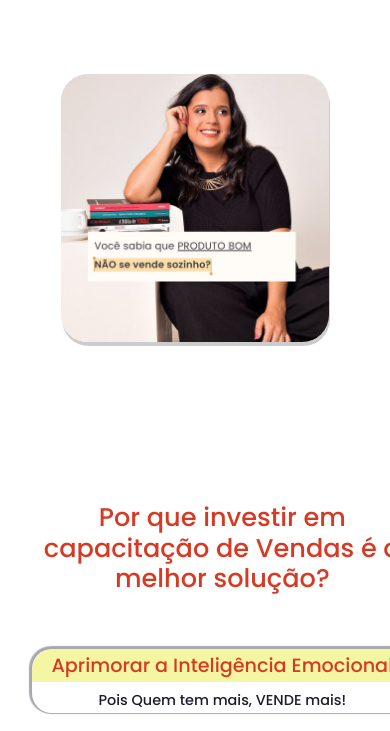
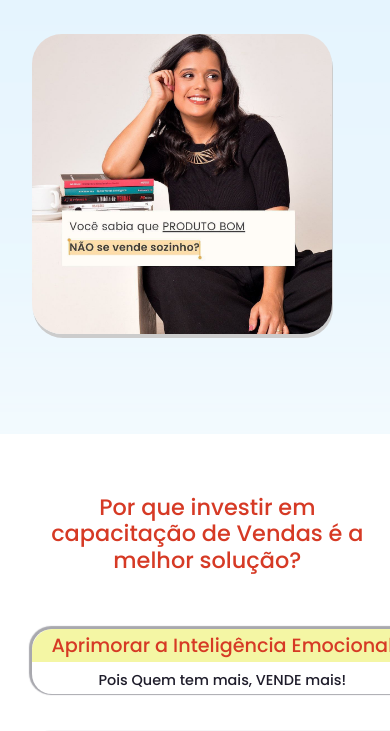
Before and after one commit to infoprofrafael/landing_page_Mayara, a plain HTML site: page index.html in a window 390 px wide. Shown: the part 739-1470 px from the top of the page. Drawn offline with nearby package versions, Linux system fonts and the light colour scheme.

Commit message:
mobile_sobre

```diff
--- a/style.css
+++ b/style.css
@@ -117,13 +117,13 @@ body {
     background: var(--white);
     background-image: url('./medias/background_superior_2.png');
     background-position: top center;
-    background-repeat: no-repeat;
+    /* background-repeat: no-repeat;
     width: 100%;
     height: 100%;
     display: flex;
     align-items: center;
     justify-content: space-between;
-    padding: 75px 10%;
+    padding: 75px 10%; */
 }
 
 .home-text {
@@ -435,10 +435,21 @@ body {
         font-size: 1.2rem;
     }
 
+
+    .sobre-text-title h3 {
+        font-size: 1.4rem;
+        color: var(--red);
+        margin-bottom: 0.6rem;
+
+    }
+
+
+
 }
 
 @media (max-width:930px) {
     .home {
+        background-image: url('./medias/background_superior_mobile.png');
         padding: 60px 5%;
         column-gap: 15px;
     }
@@ -514,6 +525,7 @@ body {
         line-height: 3rem;
     }
 
+
     .home p {
         font-size: 15px;
     }
@@ -528,8 +540,12 @@ body {
     }
 
     .home-img img {
+        align-items: center;
+        text-align: center;
+        margin-top: 40px;
+        margin-left: 10px;
         padding-top: 0px;
-        width: 85%;
+        width: 95%;
 
     }
 }
@@ -540,13 +556,13 @@ body {
 
     .home-text .button_call {
 
-        font-size: 0.9rem;
+        font-size: 0.8rem;
         font-weight: 600;
     }
 
 
     .home-text .button_call:hover {
-        font-size: 1.0rem;
+        font-size: 0.9rem;
     }
 
 
@@ -555,5 +571,18 @@ body {
         padding-right: 7px;
     }
 
+    .sobre-text{
+        width: 360px;
+    }
+
+    /* .sobre-text-title{
+        width: auto;
+    } */
+
+    .sobre-text-container{
+        max-width: 360px;
+
+    }
+
 
 }
```
Also changed, not shown: medias/background_superior_mobile.png (added), 2 other files.
